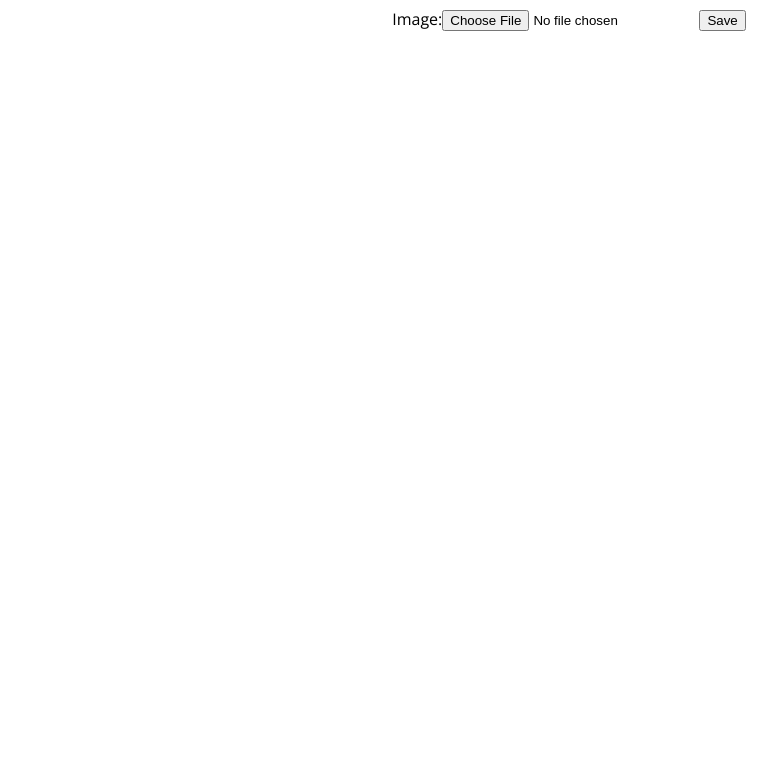
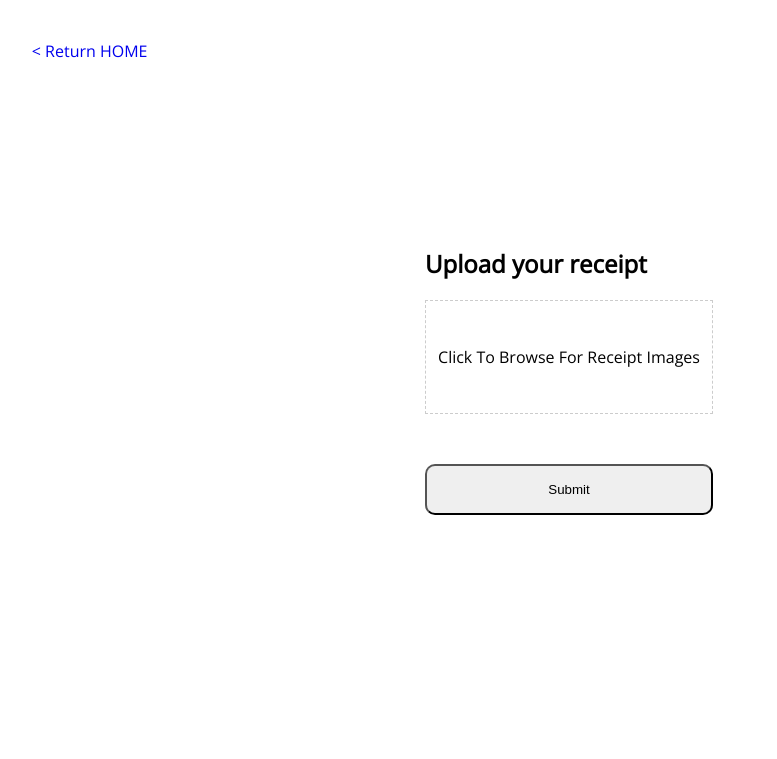
Before and after one commit to aavaSapkota/footprints, a Django app: page /upload/ in a window 1280 px wide. Shown: the top 759 px of the page, without its empty margins (71-848 px from the left). Run offline with Django 3.2, Linux system fonts and the light colour scheme.

Commit message:
Add upload page

```diff
--- a/cfTracker/templates/base.html
+++ b/cfTracker/templates/base.html
@@ -4,6 +4,8 @@
 <html lang="en">
     <head>
         <title>{% block title %}{% endblock %}</title>
+
+        <meta name="viewport" content="width=device-width, initial-scale=1">
 
         <link rel="stylesheet" href="https://fonts.googleapis.com/css?family=Open+Sans">
         <link rel="stylesheet" href="{% static 'css/base.css' %}">
--- a/cfTracker/templates/upload.html
+++ b/cfTracker/templates/upload.html
@@ -1,9 +1,38 @@
 {% extends 'base.html' %}
+{% load static %}
+
+{% block head %}
+<link rel="stylesheet" href="{% static 'css/upload.css' %}">
+<script>
+    window.addEventListener('load',
+            function() {
+                    document.getElementById("id_image").addEventListener("change", function() {
+                            document.getElementById("file-name").textContent = this.value.substring(Math.max(this.value.lastIndexOf("\\"),this.value.lastIndexOf("/"))+1);
+                        })
+                });
+</script>
+{% endblock %}
 
 {% block body %}
-<form method="post" enctype="multipart/form-data">
-  {% csrf_token %}
-  {{ form }}
-  <input type="submit" value="Save">
-</form>
+<div class="container">
+    <div>
+        <a href="/">&lt; Return HOME</a>
+    </div>
+    <div class="wrapper">
+        <div class="upload">
+        <h2>Upload your receipt</h2>
+        <form class="upload-form" method="post" enctype="multipart/form-data">
+            {% csrf_token %}
+            <label class="upload-btn">
+                <span id="file-name"></span>
+                <input type="file" name="image" accept="image/*" required="" id="id_image">
+                <span>
+                    Click To Browse For Receipt Images
+                </span>
+            </label>
+            <input class="save-btn" type="submit" value="Submit">
+        </form>
+        </div>
+    </div>
+</div>
 {% endblock %}
--- /dev/null
+++ b/static/css/upload.css
@@ -0,0 +1,50 @@
+.container {
+    width: 85%;
+    height: 90vh;
+    display: flex;
+    flex-direction: column;
+    margin-top: 2rem;
+}
+
+.wrapper {
+    flex: 1;
+    display: flex;
+    justify-content: center;
+    align-items: center;
+}
+
+.upload-form {
+    display: flex;
+    flex-direction: column;
+    padding-bottom: 5rem;
+}
+
+input[type="file"] {
+    opacity: 0;
+    position: absolute;
+}
+
+.upload-btn {
+    border: 1px dashed #ccc;
+    padding: 6px 12px;
+    cursor: pointer;
+    height: 100px;
+    display: flex;
+    flex-direction: column;
+    text-align: center;
+    justify-content: center;
+}
+
+.save-btn {
+    padding: 1rem;
+    border-radius: 10px;
+    margin-top: 50px;
+}
+
+a {
+    text-decoration: none;
+}
+
+a:hover {
+    text-decoration: underline;
+}
```
Also changed, not shown: static/svg/footprint.svg (added).
